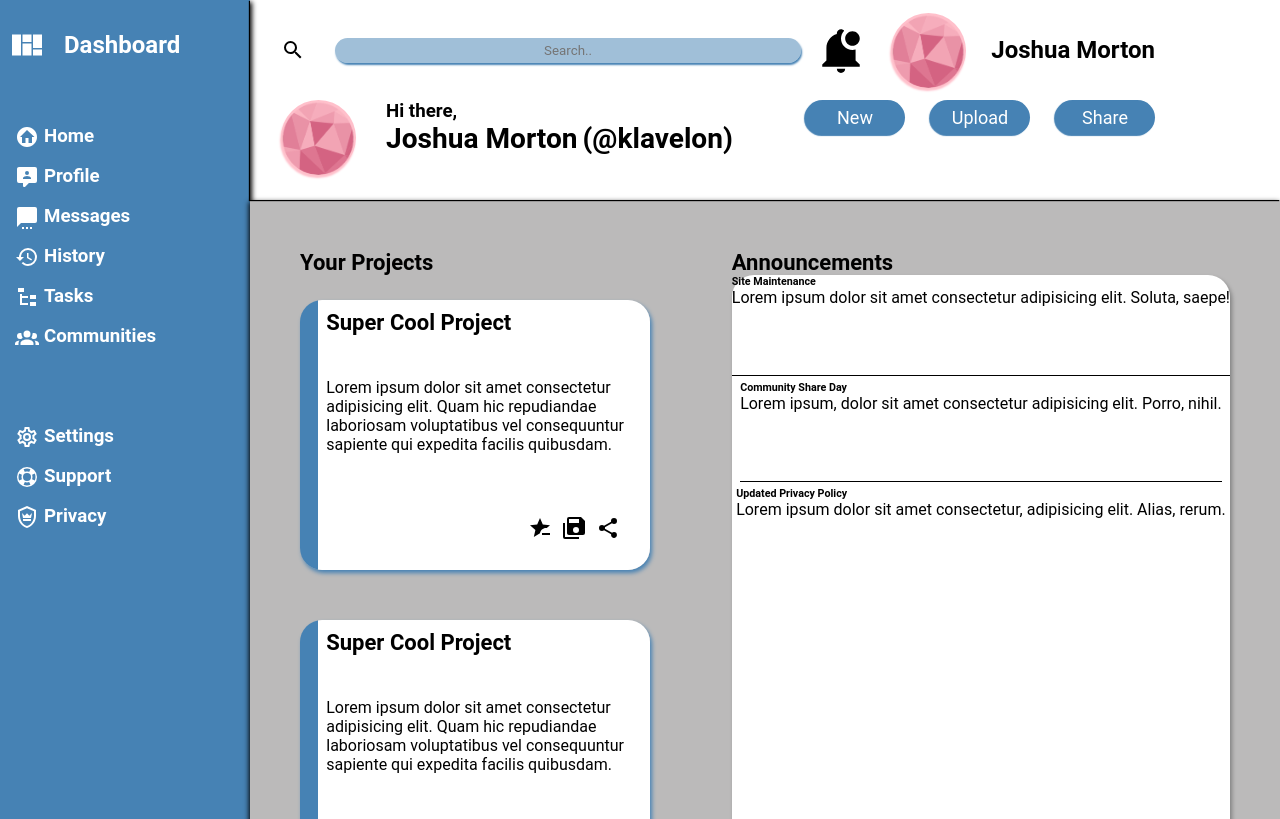
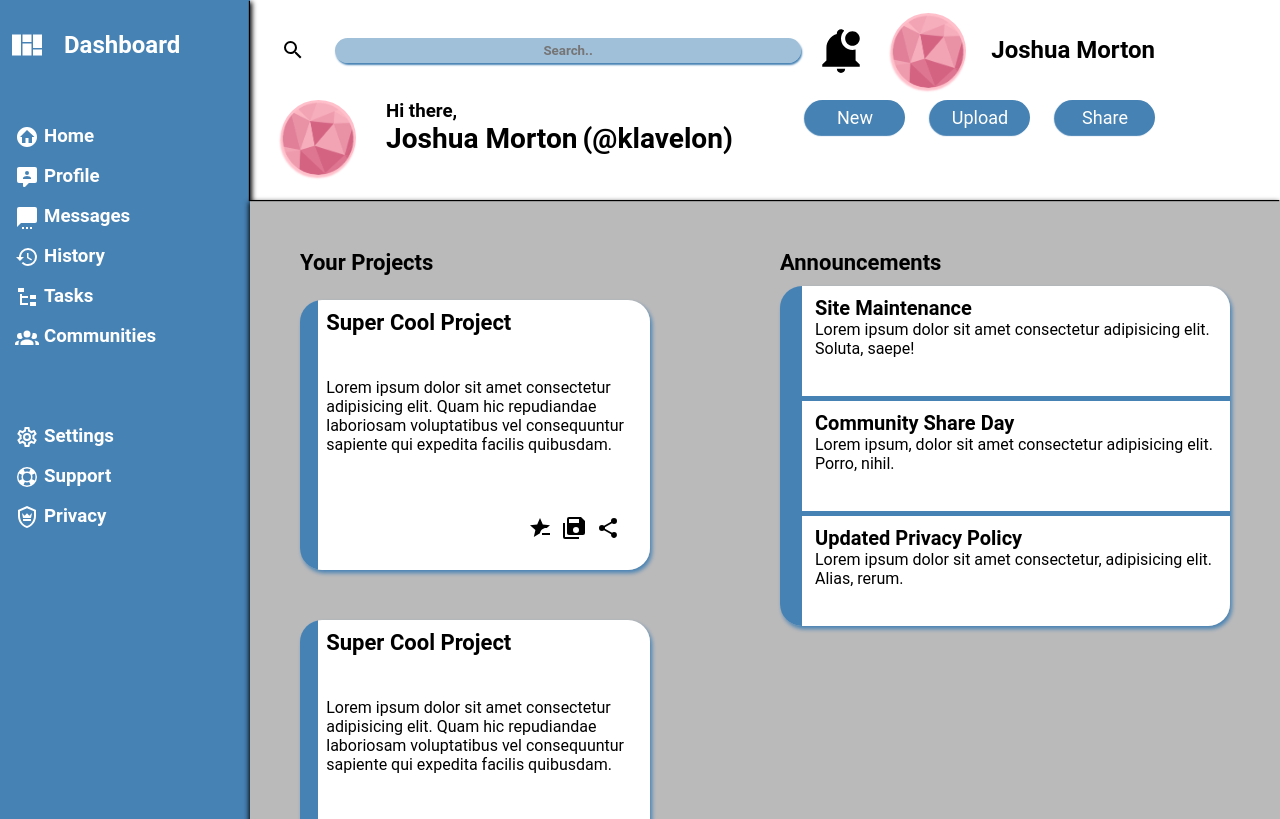
Before and after one commit to jMorton95/TOP_AdminDashboard, a plain HTML site: page index.html in a window 1280 px wide. Shown: the top 819 px of the page. Drawn offline with Linux system fonts and the light colour scheme.

Commit message:
Finished styling right content

```diff
--- a/style.css
+++ b/style.css
@@ -11,7 +11,7 @@ body, .header, .top, .bottom, .sideBar, .content,
  .search, .userMenu, .userGreeting, .greetingContainer,
  .nameContainer, .createButtons, .sideBar li, .sideBar > *, .projectContainer,
  .project, .projectsSection, .titleLayer, .projectButtons, .rightContent,
- .announcements{
+ .announcements, .trendingContainer, .trending, .trending li{
 
     /*Selector to set the display to GRID exclusively*/
     display: grid;
@@ -70,6 +70,7 @@ li{
 .searchBar{
     /*Control Search Bar position and appearance*/
     border-radius: 24px;
+    font-weight: bold;
     height: 25px;
     text-align: center;
     border: none;
@@ -77,6 +78,11 @@ li{
     grid-column: 3 / 4;
     background-color: rgba(70, 131, 180, 0.514);
     color: black;
+}
+
+.searchBar:focus{
+    color:rgba(70, 131, 180, 0.514);
+
 }
 
 .userPicture{
@@ -183,7 +189,7 @@ li{
 .content{
     background-color: rgb(187, 186, 186);
     grid-area: 2 / 2 / end / end;
-    grid-template-columns: 3fr 1fr;
+    grid-template-columns: 4fr 1fr;
     grid-template-rows: 1fr 1fr;
     box-shadow: -1px 2px 5px black;
 }
@@ -229,10 +235,18 @@ li{
     padding-right: 50px;
 }
 
-.announcementsContainer{
+.rightContent > :not(:first-child){
+    margin-top: 2.5%;
+}
+
+.announcementsContainer, .trendingContainer{
+    margin-top: 25px;
+    max-height: 340px;
     background-color: white;
-    box-shadow: 2px 3px 4px grey;
     border-radius: 22px;
+    width: 450px;
+    background: linear-gradient(90deg, steelblue 5%, white 5%);
+    box-shadow: 2px 3px 4px steelblue;
 }
 .announcements{
     grid-template-rows: repeat(3, max-content);
@@ -240,11 +254,22 @@ li{
     gap: 5px;
 }
 
-.announcements li{
-    height: 100px;
-    width: max-content;
+.announcements li, .trending li{
+    height: min(100px, 25vh);
+    padding-left: 35px;
+    padding-top: 10px
 }
 
-.announcements > :not(:last-child){
-    border-bottom: 1px solid black;
+.announcements > :not(:last-child), .trending > :not(:last-child){
+    box-shadow: 0px 5px 0px steelblue;
 }
+
+.announcements li > h6{
+    font-weight: bold;
+    font-size: 20px;
+}
+
+.trending li {
+    gap: 10px;
+    grid-template-columns: 50px 1fr;
+}
```
